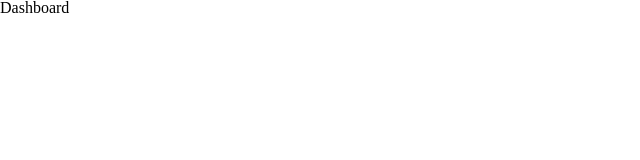
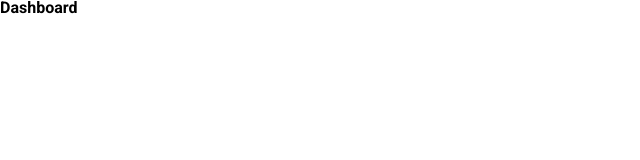
Before and after one commit to brunogusta/ts-dashboard, a React (Create React App) app: page / in a window 1280 px wide. Shown: the top 160 px of the page, without its empty margins (0-640 px from the left). Built offline with nearby package versions, Linux system fonts and the light colour scheme.

Commit message:
feat: add default styles

```diff
--- a/public/index.html
+++ b/public/index.html
@@ -10,6 +10,12 @@
 
     <link rel="manifest" href="%PUBLIC_URL%/manifest.json" />
 
+    <link rel="preconnect" href="https://fonts.googleapis.com">
+
+    <link rel="preconnect" href="https://fonts.gstatic.com" crossorigin>
+
+    <link href="https://fonts.googleapis.com/css2?family=Roboto:ital,wght@0,100;0,300;0,400;0,500;0,700;0,900;1,100;1,300;1,400;1,500;1,700;1,900&display=swap" rel="stylesheet">
+
     <title>My Wallet</title>
   </head>
   <body>
--- a/src/styles/GlobalStyles.ts
+++ b/src/styles/GlobalStyles.ts
@@ -20,7 +20,7 @@
         padding: 0;
         border: 0;
         font-size: 100%;
-        font: inherit;
+        font-family: 'Roboto', sans-serif;
         vertical-align: baseline;
     }
 
@@ -53,4 +53,8 @@
         border-collapse: collapse;
         border-spacing: 0;
     }
+
+    button {
+        cursor: pointer;
+    }
 `;
```
